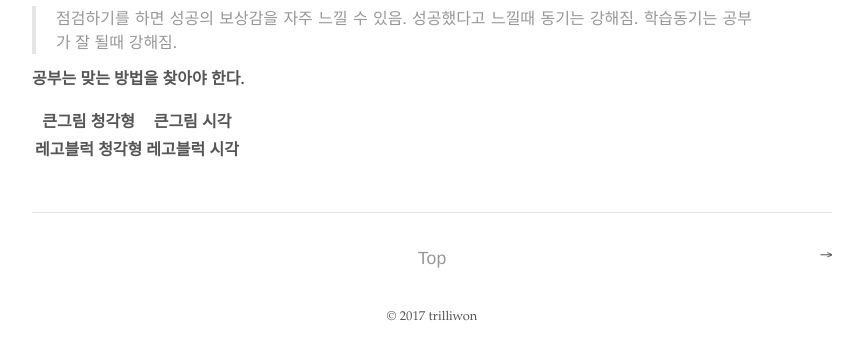
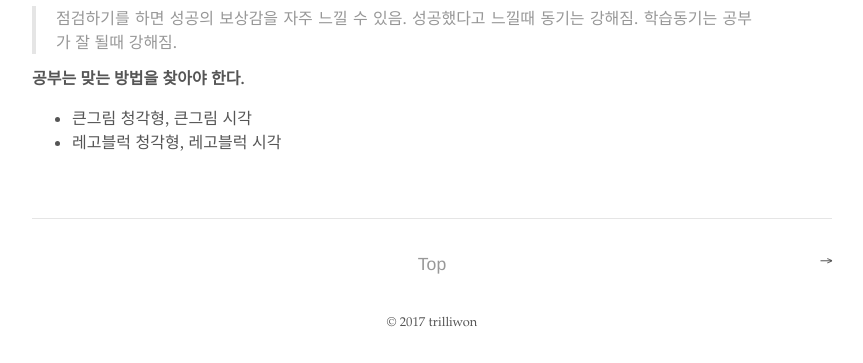
Before and after one commit to trilliwon/ABL, a Jekyll site: the page built from _posts/2017-11-23-howtostudy.md, in a window 1280 px wide. Shown: the part 1756-2119 px from the top of the page, without its empty margins (208-1071 px from the left). Built offline with Jekyll 4.4.1, drawn with Linux system fonts in a browser that asks for light colours.

Commit message:
Thu Nov 23 15:29:35 KST 2017

```diff
--- a/_posts/2017-11-23-howtostudy.md
+++ b/_posts/2017-11-23-howtostudy.md
@@ -79,6 +79,5 @@ How to study
 **공부는 맞는 방법을 찾아야 한다.**
 
 
-|  큰그림 청각형  |  큰그림 시각 |
-| ----------- | ---------- |
-| **레고블럭 청각형** |  **레고블럭 시각** |
+- 큰그림 청각형, 큰그림 시각
+- 레고블럭 청각형, 레고블럭 시각
```
